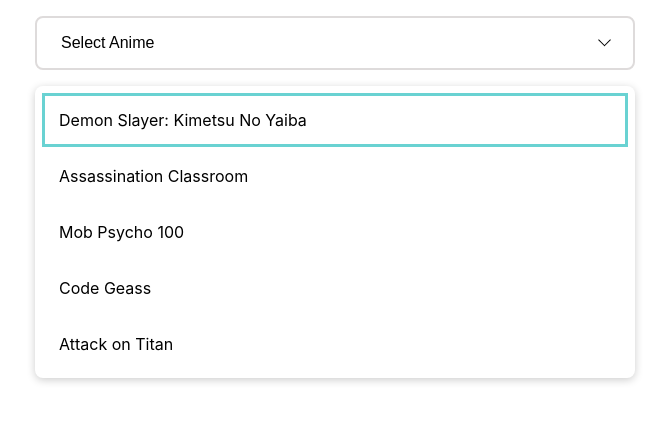
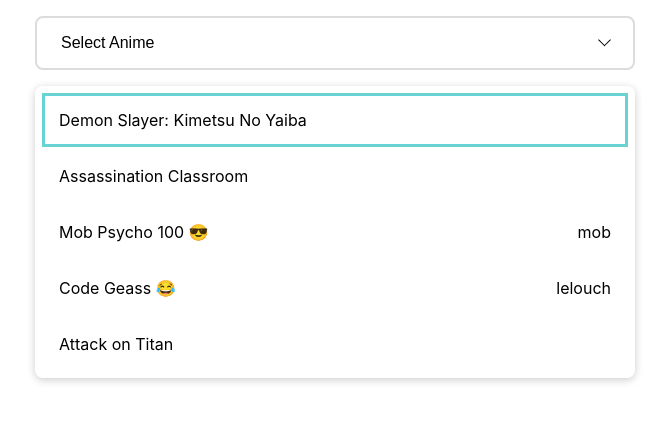
Before and after one commit to SouryaMishra/react-select, a React (Create React App) app: page / in a window 1280 px wide. Both pictures are taken after a click on the button "Select Anime". Shown: the top 422 px of the page, without its empty margins (305-974 px from the left). Built offline with nearby package versions, Linux system fonts and the light colour scheme; the HTML template or start-up script is replaced by a standard one.

Commit message:
Add custom render for option

```diff
--- a/src/components/Select/Select.tsx
+++ b/src/components/Select/Select.tsx
@@ -90,29 +90,32 @@
           ref={listRef}
           onKeyDown={handleKeyDown}
         >
-          {options.map((option, index) => (
+          {options.map(({ id, text, value, render }, index) => (
             <li
               role="option"
-              aria-selected={
-                option.value === selectedOption?.value ? "true" : "false"
-              }
-              key={option.id}
+              aria-selected={value === selectedOption?.value ? "true" : "false"}
+              key={id}
               className={`select__list-option${
-                option.value === selectedOption?.value ? " selected" : ""
+                value === selectedOption?.value ? " selected" : ""
               }`}
-              id={`option-${option.id}`}
-              data-id={option.id}
-              data-text={option.text}
-              data-value={option.value}
+              id={`option-${id}`}
+              data-id={id}
+              data-text={text}
+              data-value={value}
               onClick={() => {
-                onSelect(option);
+                onSelect({ id, text, value });
                 setIsListShown(false);
               }}
               ref={(el) => {
                 if (el) listItemRefs.current[index] = el;
               }}
             >
-              {option.text}
+              {typeof render === "function"
+                ? render(
+                    { id, text, value },
+                    { emoji: index === 2 ? "😎" : "😂" }
+                  )
+                : text}
             </li>
           ))}
         </ul>
--- a/src/components/Select/props.ts
+++ b/src/components/Select/props.ts
@@ -1,7 +1,14 @@
-export type Option = {
+type OptionData = {
   id: string;
   text: string;
   value: string;
+};
+
+export type Option = OptionData & {
+  render?: (
+    optionData: OptionData,
+    restProps?: Record<string, any>
+  ) => JSX.Element;
 };
 
 export interface ISelectProps {
--- a/src/options.ts
+++ /dev/null
@@ -1,29 +0,0 @@
-import type { Option } from "./components/Select";
-
-export const options: Option[] = [
-  {
-    id: "1",
-    text: "Demon Slayer: Kimetsu No Yaiba",
-    value: "nezuko",
-  },
-  {
-    id: "2",
-    text: "Assassination Classroom",
-    value: "koroSensei",
-  },
-  {
-    id: "3",
-    text: "Mob Psycho 100",
-    value: "mob",
-  },
-  {
-    id: "4",
-    text: "Code Geass",
-    value: "lelouch",
-  },
-  {
-    id: "5",
-    text: "Attack on Titan",
-    value: "zeke",
-  },
-];
--- /dev/null
+++ b/src/options.tsx
@@ -0,0 +1,45 @@
+import type { Option } from "./components/Select";
+
+export const options: Option[] = [
+  {
+    id: "1",
+    text: "Demon Slayer: Kimetsu No Yaiba",
+    value: "nezuko",
+  },
+  {
+    id: "2",
+    text: "Assassination Classroom",
+    value: "koroSensei",
+  },
+  {
+    id: "3",
+    text: "Mob Psycho 100",
+    value: "mob",
+    render: ({ text, value }, restProps) => (
+      <div style={{ display: "flex", justifyContent: "space-between" }}>
+        <span>
+          {text} {restProps?.emoji}
+        </span>
+        <span>{value}</span>
+      </div>
+    ),
+  },
+  {
+    id: "4",
+    text: "Code Geass",
+    value: "lelouch",
+    render: ({ text, value }, restProps) => (
+      <div style={{ display: "flex", justifyContent: "space-between" }}>
+        <span>
+          {text} {restProps?.emoji}
+        </span>
+        <span>{value}</span>
+      </div>
+    ),
+  },
+  {
+    id: "5",
+    text: "Attack on Titan",
+    value: "zeke",
+  },
+];
```
